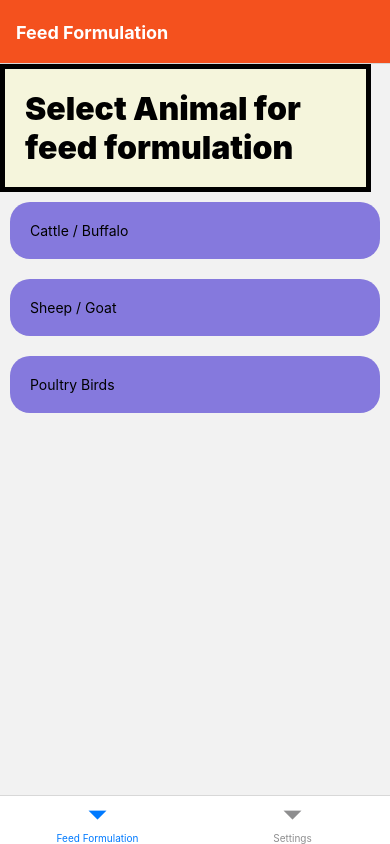
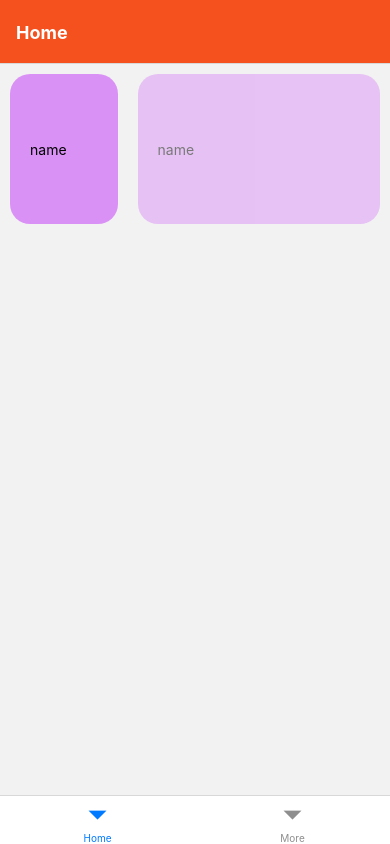
Before and after one commit to m-abdullah-nabeel/frontend-ration-app, a React Native app: screen /Landing in a window 390 px wide. Built offline with nearby package versions, Linux system fonts and the light colour scheme.

Commit message:
created menu screen

```diff
--- a/App.js
+++ b/App.js
@@ -21,10 +21,10 @@ const App = () => {
           },
         }}
       >
-          {/* load this app first, then if every thing goes well load, other pages below */}
-          {/* <Tab.Screen name="Landing" component={Landing} /> */}
-          <Tab.Screen name="Home" component={Home} options={{ title: 'Feed Formulation'}}/>
-          <Tab.Screen name="Settings" component={Settings}/>
+        {/* load this app first, then if every thing goes well load, other pages below */}
+        {/* <Tab.Screen name="Landing" component={Landing} /> */}
+        <Tab.Screen name="Home" component={Home} options={{ title: 'Home' }} />
+        <Tab.Screen name="More" component={Settings} />
       </Tab.Navigator>
     </NavigationContainer>
   );
--- a/pages/home.js
+++ b/pages/home.js
@@ -4,17 +4,19 @@ import AnimalSelector from "../components/animalSelector";
 import StuffSelector from "../components/stuffselector";
 import { createStackNavigator } from '@react-navigation/stack';
 import DetailsScreen from "./detail";
+import MenuScreen from "./menu";
 
 const HomeStack = createStackNavigator()
 
-const Home = ({navigation}) => {
+const Home = ({ navigation }) => {
   return (
     <SafeAreaView style={styles.container}>
-      <HomeStack.Navigator initialRouteName="Animal Selector"
+      <HomeStack.Navigator initialRouteName="MenuScreen"
         screenOptions={{
           headerShown: false
         }}
       >
+        <HomeStack.Screen name="Menu Screen" component={MenuScreen} />
         <HomeStack.Screen name="Animal Selector" component={AnimalSelector} />
         <HomeStack.Screen name="Details" component={DetailsScreen} />
         <HomeStack.Screen name="Stuff Selector" navigation={navigation} component={StuffSelector} />
--- a/pages/landing.js
+++ b/pages/landing.js
@@ -1,12 +1,12 @@
 import React from "react";
 import { Text, View } from "react-native";
-import { Counter } from "../features/counter/Counter";
+// import { Counter } from "../features/counter/Counter";
 
 const Landing = () => {
     return (
         <View>
             <Text>Landing Page</Text>
-            <Counter/>
+            {/* <Counter/> */}
         </View>
     )
 }
--- /dev/null
+++ b/pages/menu.js
@@ -0,0 +1,71 @@
+import React from "react";
+import { View, Text, FlatList, StyleSheet } from 'react-native';
+// import Item from "./animalItem";
+import { TouchableOpacity } from "react-native"
+
+const MenuScreen = ({ navigation }) => {
+    return (
+        <View>
+            {/* <View style={{ width: "95%" }}>
+                <Text style={styles.header}>Select Operation Type</Text>
+            </View> */}
+
+            <View style={styles.row}>
+                <TouchableOpacity style={styles.animal}
+                    onPress={() => {
+                        navigation.navigate('Animal Selector');
+                    }}
+                >
+                    <View>
+                        {/* <Text>{'image of animal'}</Text> */}
+                        {/* <Text>{'name'}</Text> */}
+                        <Text>name</Text>
+                    </View>
+                </TouchableOpacity>
+
+                <View style={[styles.animal, styles.disabled, { flex: 3 }]}>
+                    <Text>{'name'}</Text>
+                </View>
+
+            </View>
+
+        </View>
+    )
+}
+
+const styles = StyleSheet.create({
+    header: {
+        fontWeight: '900',
+        fontSize: 32,
+        padding: 20,
+        // width: "60%",
+        backgroundColor: "beige",
+        borderWidth: 5,
+    },
+    animal: {
+        backgroundColor: "rgba(195, 50, 250, .5)",
+        borderRadius: 20,
+        padding: 20,
+        margin: 10,
+        borderColor: 'black',
+        flex: 1,
+        flexDirection: "row",
+        justifyContent: "space-between",
+        alignItems: "center",
+        width: '50%',
+        height: 150
+
+    },
+    disabled: {
+        opacity: .5
+    },
+    row: {
+        flex: 1,
+        flexDirection: 'row',
+        width: '100%',
+        flexWrap: 'wrap'
+    }
+});
+
+
+export default MenuScreen;
```
